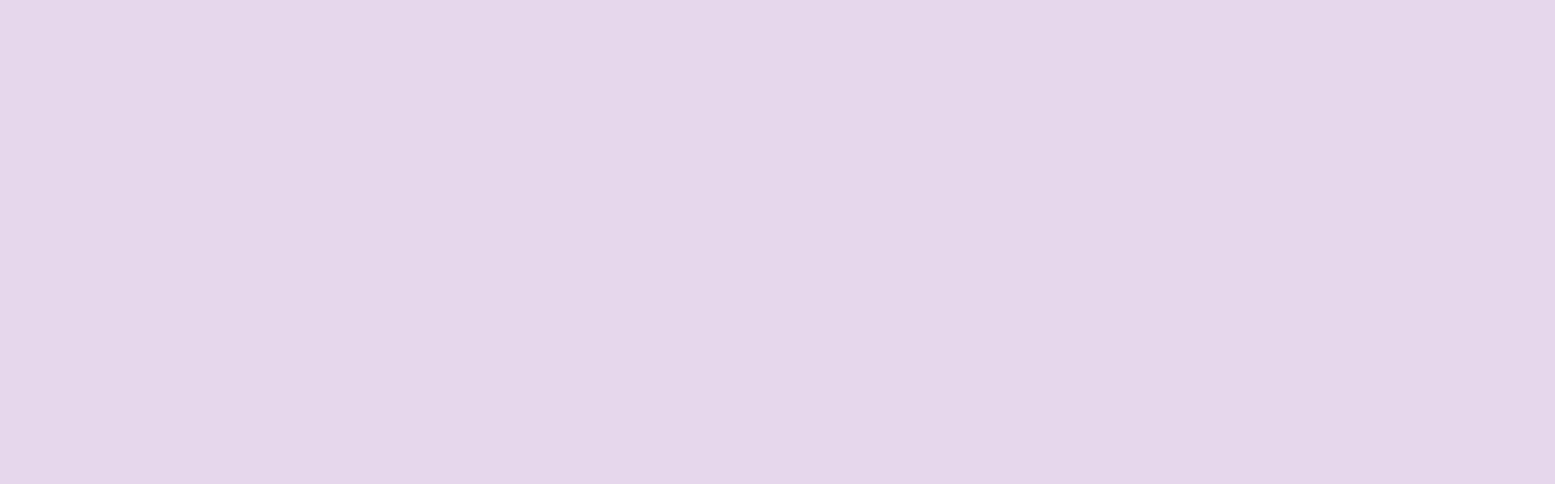
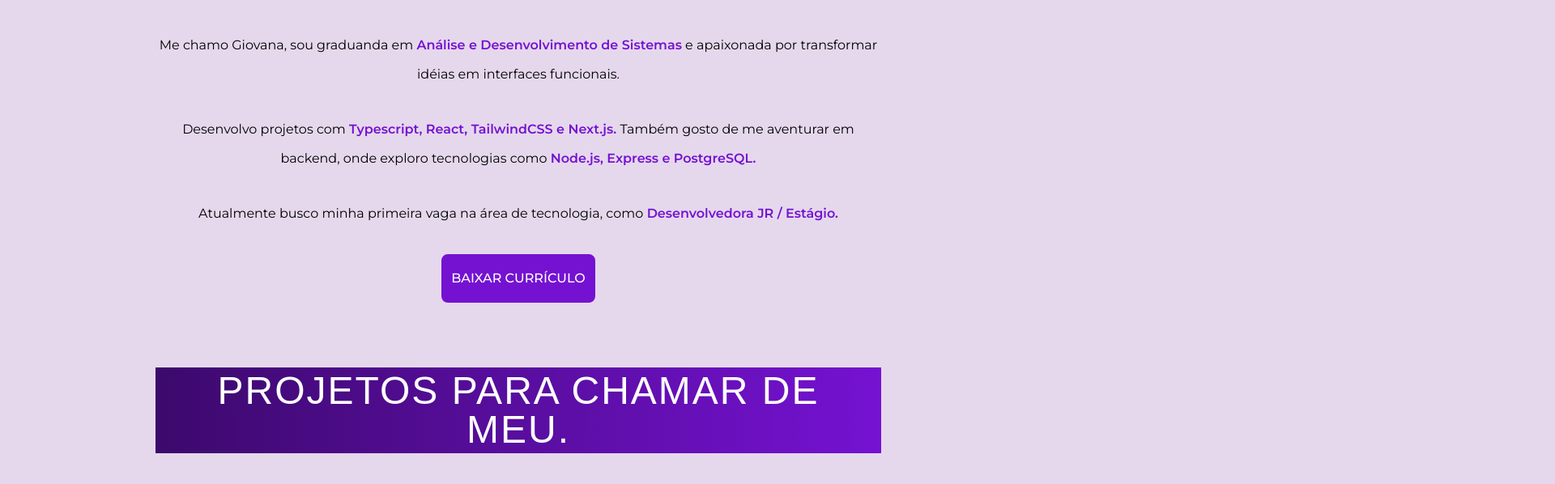
Before and after one commit to giovanaassis/my_portfolio, a React (Vite) app: page / in a window 1280 px wide. Shown: the part 1152-1750 px from the top of the page at 81% size, 1920 px wide, since content can reach past the window. Before the commit the page ends 800 px from the top, so only its background shows below. Built offline with nearby package versions, Linux system fonts and the light colour scheme; a web font is replaced by a local one.

Commit message:
feat: finished the about me section

```diff
--- a/src/App.tsx
+++ b/src/App.tsx
@@ -1,16 +1,23 @@
-import Navbar from "@/components/Navbar"
-import HeroSection from "./components/HeroSection"
+import Navbar from "@/components/Navbar";
+import HeroSection from "./components/HeroSection";
+import AboutMeSection from "./components/AboutMeSection";
+import ProjectsSection from "./components/ProjectsSection";
 
 function App() {
-
   return (
     <>
       <header>
         <Navbar />
         <HeroSection />
       </header>
+      <main className="flex flex-col items-center justify-center gap-20 my-20 w-[70%] mx-auto">
+
+        <AboutMeSection />
+        <ProjectsSection />
+
+      </main>
     </>
-  )
+  );
 }
 
-export default App
+export default App;
--- /dev/null
+++ b/src/components/AboutMeSection.tsx
@@ -0,0 +1,50 @@
+import ProfileImage from "@/assets/profile-image.jpg";
+
+function AboutMeSection() {
+  return (
+    <section>
+      <h1 className="highlightTitle mx-auto">Quem sou eu?</h1>
+
+      <div className="flex flex-col gap-10 items-center justify-center mt-10 text-center leading-9">
+        <img
+          src={ProfileImage}
+          alt="my-profile-image"
+          className="rounded-full w-60 h-60 border-3 border-primary-purple"
+        />
+
+        <div>
+          <p>
+            Me chamo Giovana, sou graduanda em{" "}
+            <span className="highlightText">
+              Análise e Desenvolvimento de Sistemas
+            </span>{" "}
+            e apaixonada por transformar idéias em interfaces funcionais.
+          </p>
+
+          <p>
+            Desenvolvo projetos com{" "}
+            <span className="highlightText">
+              Typescript, React, TailwindCSS e Next.js.
+            </span>{" "}
+            Também gosto de me aventurar em backend, onde exploro tecnologias
+            como{" "}
+            <span className="highlightText">
+              Node.js, Express e PostgreSQL.
+            </span>
+          </p>
+
+          <p>
+            Atualmente busco minha primeira vaga na área de tecnologia, como
+            <span className="highlightText"> Desenvolvedora JR / Estágio.</span>
+          </p>
+
+          <a href="/cv-giovana-assis.pdf" download="cv-giovana-assis.pdf" >
+            <button className="primaryButton">baixar currículo</button>
+          </a>
+        </div>
+      </div>
+    </section>
+  );
+}
+
+export default AboutMeSection;
--- a/src/components/HeroSection.tsx
+++ b/src/components/HeroSection.tsx
@@ -3,14 +3,14 @@ import ScrollStack from "./ScrollStack";
 function HeroSection() {
   return (
     <div>
-      <p className="text-3xl lg:text-5xl font-bak leading-20 text-center tracking-wider my-15 lg:leading-30">
+      <p className="text-3xl lg:text-5xl font-bak leading-20 text-center tracking-wider my-15 lg:leading-30 mx-5">
         &lt;Olá, sou a /&gt; <br />
-        <span className="highlightButton lg:text-6xl">
+        <span className="highlightTitle md:text-5xl lg:text-6xl">
           Giovana de Assis
         </span>{" "}
         <br />
         &lt;Sua /&gt; <br />
-        <span className="highlightButton lg:text-6xl">
+        <span className="highlightTitle md:text-5xl lg:text-6xl">
           Desenvolvedora Frontend
         </span>
       </p>
--- /dev/null
+++ b/src/components/ProjectsSection.tsx
@@ -0,0 +1,9 @@
+function ProjectsSection() {
+  return (
+    <section>
+      <h1 className="highlightTitle">Projetos para chamar de meu.</h1>
+    </section>
+  );
+}
+
+export default ProjectsSection;
--- a/src/index.css
+++ b/src/index.css
@@ -31,6 +31,9 @@
 
   button {
     cursor: pointer;
+    text-transform: uppercase;
+    font-size: 1rem;
+    padding: 10px;
   }
 
   li {
@@ -40,6 +43,10 @@
     z-index: 1;
     padding: 5px 10px;
     border-radius: 20px;
+  }
+
+  p {
+    margin-bottom: 2rem;
   }
 }
 
@@ -71,14 +78,16 @@
     transform: translateX(0%);
   }
 
-  .highlightButton {
-    font-size: 2.5rem;
+  .highlightTitle {
+    @apply text-3xl lg:text-5xl;
+    text-align: center;
     text-transform: uppercase;
     color: white;
     background: var(--color-highlight);
     padding: 5px;
     letter-spacing: 2px;
     font-family: var(--font-bak);
+    width: fit-content;
   }
 
   .iconsContainer {
@@ -90,4 +99,23 @@
     flex-shrink: 0;
     animation: var(--animate-scroll);
   }
+
+  .highlightText {
+    color: var(--color-primary-purple);
+    font-weight: 600;
+  }
+
+  .primaryButton {
+    background-color: var(--color-primary-purple);
+    color: white;
+    font-weight: 500;
+    border-radius: .5rem;
+    border: 2px solid var(--color-primary-purple);
+    transition: all .2s ease-out;
+  }
+
+  .primaryButton:hover {
+    background-color: white;
+    color: var(--color-primary-purple);
+  }
 }
```
Also changed, not shown: src/assets/profile-image.jpg (added), 1 other file (tests, documents, lock files or other folders).
